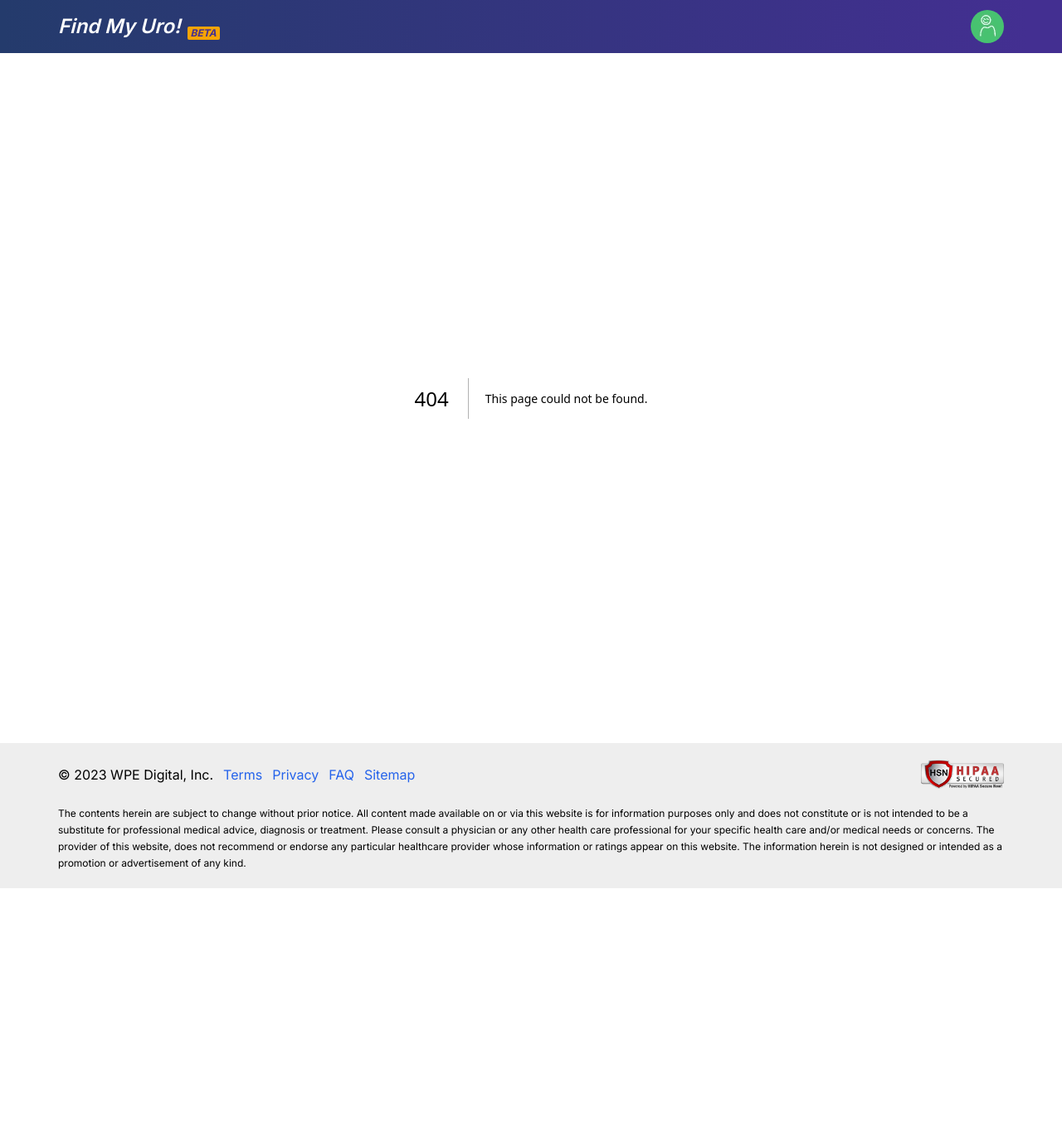
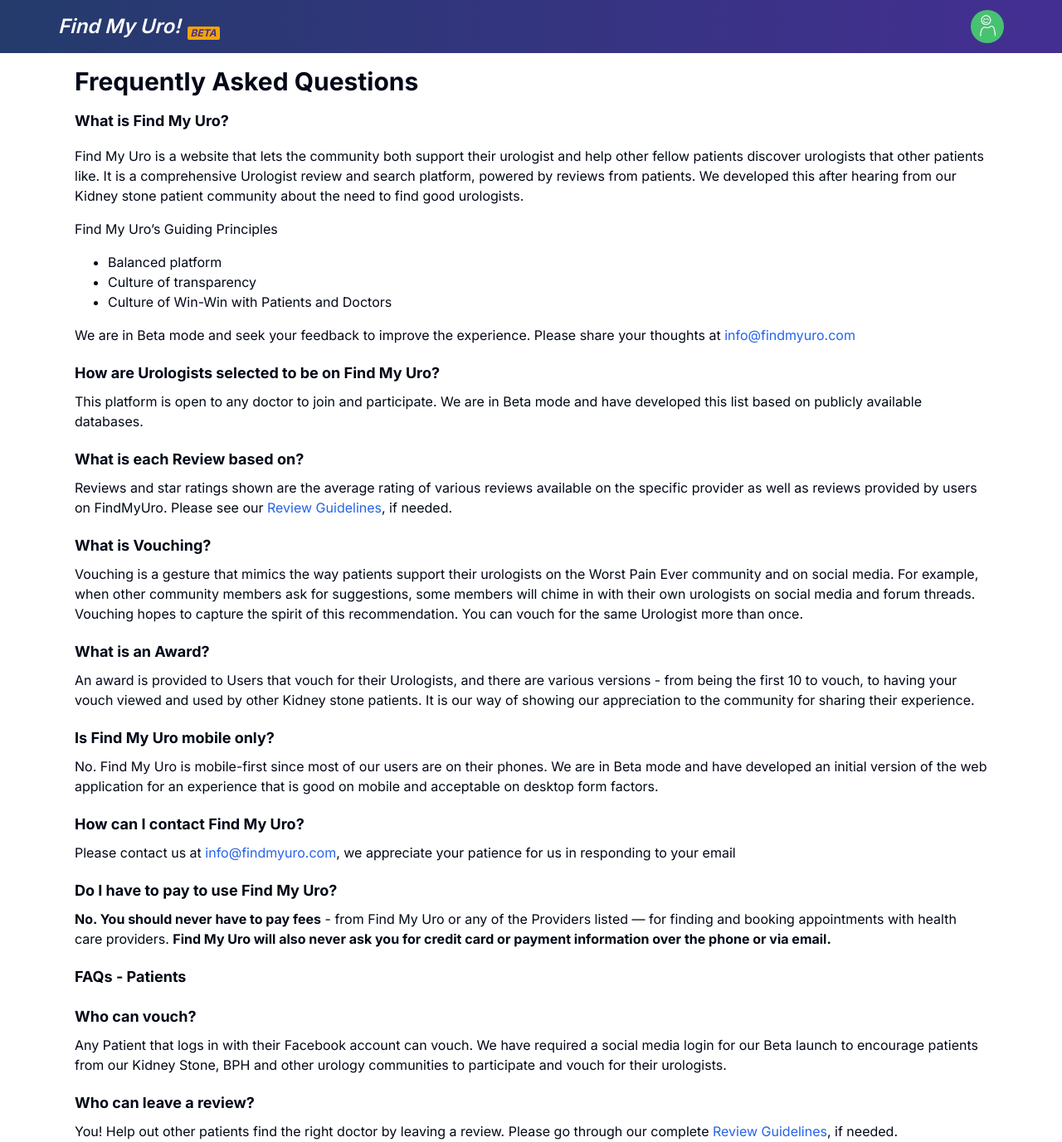
Before and after one commit to Coconut-Lab-SG/find-my-uro, a Next.js app: page /frequently-asked-questions in a window 1280 px wide. Before the commit this address had no page. Shown: the top 1377 px of the page at 83% size. Before the commit the page ends 1071 px from the top, so only its background shows below. Built offline with nearby package versions, Linux system fonts and the light colour scheme.

Commit message:
feat(faq): create UI for FAQ page

```diff
--- /dev/null
+++ b/src/app/frequently-asked-questions/page.tsx
@@ -0,0 +1,134 @@
+export default function FrequentlyAskedQuestions() {
+  return (
+    <div className="flex flex-col gap-y-4 px-5">
+      <h1 className="text-3xl font-bold">Frequently Asked Questions</h1>
+      <div className="flex flex-col gap-y-5">
+        <div className="flex flex-col gap-y-4">
+          <p className="text-lg font-bold">What is Find My Uro?</p>
+          <p>Find My Uro is a website that lets the community both support their urologist and help other fellow patients discover urologists that other patients like. It is a comprehensive Urologist review and search platform, powered by reviews from patients. We developed this after hearing from our Kidney stone patient community about the need to find good urologists.</p>
+          <p>Find My Uro’s Guiding Principles</p>
+          <ul className="list-disc ml-10">
+            <li>Balanced platform</li>
+            <li>Culture of transparency</li>
+            <li>Culture of Win-Win with Patients and Doctors</li>
+          </ul>
+          <p>We are in Beta mode and seek your feedback to improve the experience. Please share your thoughts at <a href="mailto:info@findmyuro.com">info@findmyuro.com</a></p>
+        </div>
+
+        <div className="flex flex-col gap-y-2">
+          <p className="text-lg font-bold">How are Urologists selected to be on Find My Uro?</p>
+          <p>This platform is open to any doctor to join and participate. We are in Beta mode and have developed this list based on publicly available databases.</p>
+        </div>
+
+        <div className="flex flex-col gap-y-2">
+          <p className="text-lg font-bold">What is each Review based on?</p>
+          <p>Reviews and star ratings shown are the average rating of various reviews available on the specific provider as well as reviews provided by users on FindMyUro. Please see our <a href="https://www.findmyuro.com/review-guidelines" target="_blank">Review Guidelines</a>, if needed.</p>
+        </div>
+
+        <div className="flex flex-col gap-y-2">
+          <p className="text-lg font-bold">What is Vouching?</p>
+          <p>Vouching is a gesture that mimics the way patients support their urologists on the Worst Pain Ever community and on social media. For example, when other community members ask for suggestions, some members will chime in with their own urologists on social media and forum threads. Vouching hopes to capture the spirit of this recommendation. You can vouch for the same Urologist more than once.</p>
+        </div>
+
+        <div className="flex flex-col gap-y-2">
+          <p className="text-lg font-bold">What is an Award?</p>
+          <p>An award is provided to Users that vouch for their Urologists, and there are various versions - from being the first 10 to vouch, to having your vouch viewed and used by other Kidney stone patients. It is our way of showing our appreciation to the community for sharing their experience.</p>
+        </div>
+
+        <div className="flex flex-col gap-y-2">
+          <p className="text-lg font-bold">Is Find My Uro mobile only?</p>
+          <p>No. Find My Uro is mobile-first since most of our users are on their phones. We are in Beta mode and have developed an initial version of the web application for an experience that is good on mobile and acceptable on desktop form factors.</p>
+        </div>
+
+        <div className="flex flex-col gap-y-2">
+          <p className="text-lg font-bold">How can I contact Find My Uro?</p>
+          <p>Please contact us at <a href="mailto:info@findmyuro.com">info@findmyuro.com</a>, we appreciate your patience for us in responding to your email</p>
+        </div>
+
+        <div className="flex flex-col gap-y-2">
+          <p className="text-lg font-bold">Do I have to pay to use Find My Uro?</p>
+          <p><strong>No. You should never have to pay fees</strong> - from Find My Uro or any of the Providers listed — for finding and booking appointments with health care providers. <strong>Find My Uro will also never ask you for credit card or payment information over the phone or via email.</strong></p>
+        </div>
+
+        <p className="text-lg font-bold">FAQs - Patients</p>
+
+        <div className="flex flex-col gap-y-2">
+          <p className="text-lg font-bold">Who can vouch?</p>
+          <p>Any Patient that logs in with their Facebook account can vouch. We have required a social media login for our Beta launch to encourage patients from our Kidney Stone, BPH and other urology communities to participate and vouch for their urologists.</p>
+        </div>
+
+        <div className="flex flex-col gap-y-2">
+          <p className="text-lg font-bold">Who can leave a review?</p>
+          <p>You! Help out other patients find the right doctor by leaving a review. Please go through our complete <a href="https://www.findmyuro.com/review-guidelines" target="_blank">Review Guidelines</a>, if needed.</p>
+        </div>
+
+        <div className="flex flex-col gap-y-2">
+          <p className="text-lg font-bold">How do I know if the ratings are real?</p>
+          <p>We have required a Facebook social media login for our Beta launch to encourage patients from our Kidney Stone, BPH and other urology communities to participate and vouch for their urologists.</p>
+        </div>
+
+        <div className="flex flex-col gap-y-2">
+          <p className="text-lg font-bold">My doctor is not on Find My Uro, who can I contact?</p>
+          <p>Please share his/her information and details at <a href="mailto:info@findmyuro.com">info@findmyuro.com</a>, we will add your doctor to the platform. We appreciate your patience for us in responding to your email.
+          </p>
+        </div>
+
+        <div className="flex flex-col gap-y-2">
+          <p className="text-lg font-bold">My doctor is on Find My Uro, but the information is incorrect, who can I contact?</p>
+          <p>Please share his/her accurate information and details at <a href="mailto:info@findmyuro.com">info@findmyuro.com</a>, we will edit that on the platform. We appreciate your patience for us in responding to your email.</p>
+        </div>
+
+        <div className="flex flex-col gap-y-2">
+          <p className="text-lg font-bold">What do I do if I want to delete my profile?</p>
+          <p>You can delete your profile from the Facebook mobile or web application.</p>
+          <ul className="list-decimal ml-10">
+            <li>Open the Facebook app on your iPhone or Android and tap the menu icon, which are the three lines on the bottom of the screen.</li>
+            <li>Tap "Settings," and on the next page scroll to and tap "Apps and Websites."</li>
+            <li>Tap "Logged in with Facebook."</li>
+            <li>Tap the circle beside the app you wish to remove, then tap the blue "Remove" button that pops up.</li>
+            <li>Confirm the deletion by tapping "Remove."</li>
+          </ul>
+        </div>
+
+        <p className="text-lg font-bold">FAQs - Urologists</p>
+
+        <div className="flex flex-col gap-y-2">
+          <p className="text-lg font-bold">My profile is not on the platform, who can I contact?</p>
+          <p>Please share your information and details at <a href="mailto:info@findmyuro.com">info@findmyuro.com</a>, we will add your profile to the platform. We appreciate your patience for us in responding to your email.</p>
+        </div>
+
+        <div className="flex flex-col gap-y-2">
+          <p className="text-lg font-bold">My profile is inaccurate on the platform, who can I contact?</p>
+          <p>Please share your updated information and details at <a href="mailto:info@findmyuro.com">info@findmyuro.com</a>, we will edit that on the platform. We appreciate your patience for us in responding to your email.</p>
+        </div>
+
+        <div className="flex flex-col gap-y-2">
+          <p className="text-lg font-bold">How can I claim my profile?</p>
+          <p>Please contact us at <a href="mailto:info@findmyuro.com">info@findmyuro.com</a> and we will respond to you. We are in Beta mode and appreciate your patience.</p>
+        </div>
+
+        <div className="flex flex-col gap-y-2">
+          <p className="text-lg font-bold">How can I delete my Urologist profile?</p>
+          <p>Please contact us at <a href="mailto:info@findmyuro.com">info@findmyuro.com</a> with your request. We are in Beta mode and appreciate your patience.</p>
+        </div>
+
+        <div className="flex flex-col gap-y-2">
+          <p className="text-lg font-bold">How can I respond to my rating?</p>
+          <p>We currently do not provide the feature to respond on the platform. Please write to us at <a href="mailto:info@findmyuro.com">info@findmyuro.com</a> with your feedback. We are in Beta mode and appreciate your patience as we continue to develop new features.</p>
+        </div>
+
+        <div className="flex flex-col gap-y-2">
+          <p className="text-lg font-bold">How can I delete my user profile after a FB log in?</p>
+          <p>You can delete your profile from the Facebook mobile or web application.</p>
+          <ul className="list-decimal ml-10">
+            <li>Open the Facebook app on your iPhone or Android and tap the menu icon, which are the three lines on the bottom of the screen.</li>
+            <li>Tap "Settings," and on the next page scroll to and tap "Apps and Websites."</li>
+            <li>Tap "Logged in with Facebook."</li>
+            <li>Tap the circle beside the app you wish to remove, then tap the blue "Remove" button that pops up.</li>
+            <li>Confirm the deletion by tapping "Remove."</li>
+          </ul>
+        </div>
+      </div>
+    </div>
+  )
+}
--- a/src/components/footer.tsx
+++ b/src/components/footer.tsx
@@ -10,7 +10,7 @@
             <span>© 2023 WPE Digital, Inc.</span>
             <Link href='/terms-of-use' className="hover:text-[#432f91]">Terms</Link>
             <Link href='/privacy' className="hover:text-[#432f91]">Privacy</Link>
-            <Link href='/#' className="hover:text-[#432f91]">FAQ</Link>
+            <Link href='/frequently-asked-questions' className="hover:text-[#432f91]">FAQ</Link>
             <Link href='/#' className="hover:text-[#432f91]">Sitemap</Link>
           </div>
           <Image alt="hipaa-badge" src='/assets/images/HIPAA-badge.webp' width={100} height={35} />
```
